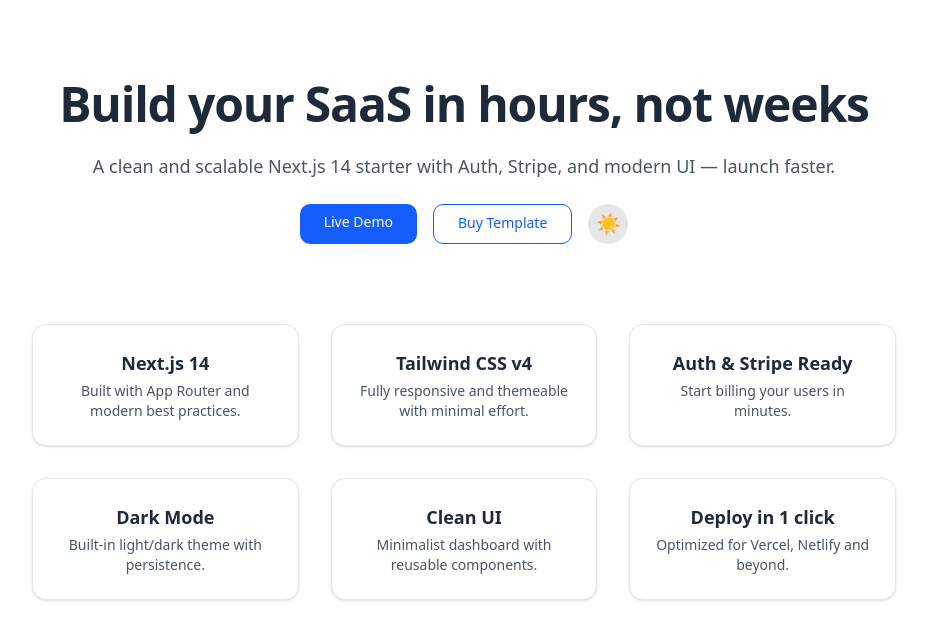
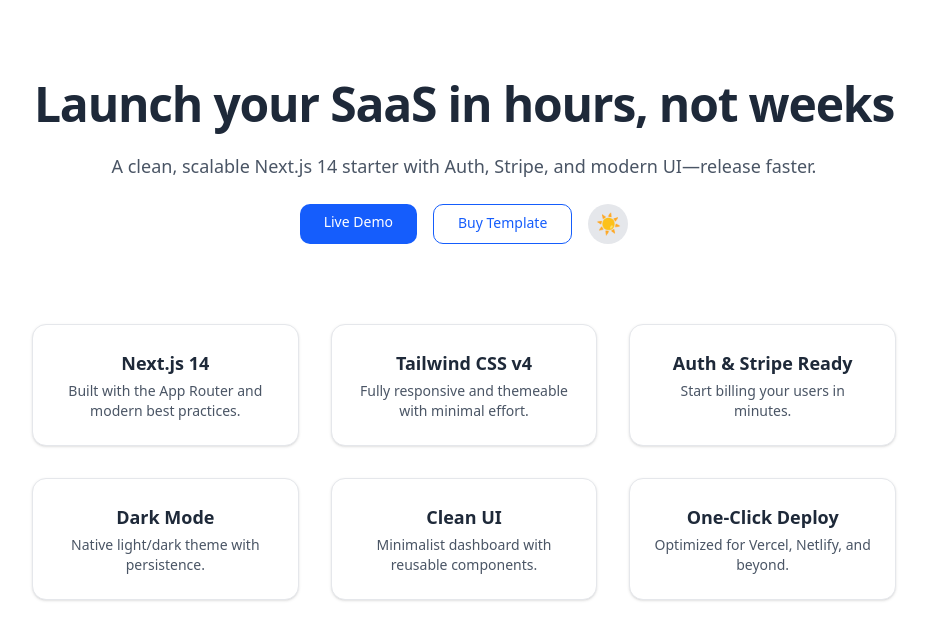
Before and after one commit to blemia51/nextjs-saas-starter, a Next.js app: page / in a window 1280 px wide. Shown: the top 640 px of the page, without its empty margins (176-1103 px from the left). Built offline with nearby package versions, Linux system fonts and the light colour scheme.

Commit message:
update pages

```diff
--- a/src/app/page.tsx
+++ b/src/app/page.tsx
@@ -7,24 +7,31 @@
     <main className="min-h-screen px-6 py-20 bg-white dark:bg-gray-900 text-gray-800 dark:text-gray-100 transition-colors">
       <div className="max-w-4xl mx-auto text-center space-y-6">
         <h1 className="text-4xl sm:text-5xl font-bold tracking-tight">
-          Build your SaaS in hours, not weeks
+          Launch your SaaS in hours, not weeks
         </h1>
         <p className="text-lg text-gray-600 dark:text-gray-400">
-          A clean and scalable Next.js 14 starter with Auth, Stripe, and modern UI — launch faster.
+          A clean, scalable Next.js 14 starter with Auth, Stripe, and modern UI—release faster.
         </p>
         <div className="flex justify-center gap-4 flex-wrap">
-          <a href="/dashboard" className="bg-blue-600 hover:bg-blue-700 text-white px-6 py-2 rounded-lg text-sm font-medium">
+          <a
+            href="/dashboard"
+            className="bg-blue-600 hover:bg-blue-700 text-white px-6 py-2 rounded-lg text-sm font-medium"
+          >
             Live Demo
           </a>
-          <a href="#" className="border border-blue-600 text-blue-600 dark:text-blue-400 dark:border-blue-400 px-6 py-2 rounded-lg text-sm font-medium hover:bg-blue-50 dark:hover:bg-gray-800">
+          <a
+            href="#"
+            className="border border-blue-600 text-blue-600 dark:text-blue-400 dark:border-blue-400 px-6 py-2 rounded-lg text-sm font-medium hover:bg-blue-50 dark:hover:bg-gray-800"
+          >
             Buy Template
           </a>
           <ThemeToggle />
         </div>
+
         <section className="mt-20 max-w-5xl mx-auto grid grid-cols-1 sm:grid-cols-2 lg:grid-cols-3 gap-8 px-4">
           <Feature
             title="Next.js 14"
-            desc="Built with App Router and modern best practices."
+            desc="Built with the App Router and modern best practices."
           />
           <Feature
             title="Tailwind CSS v4"
@@ -36,15 +43,15 @@
           />
           <Feature
             title="Dark Mode"
-            desc="Built-in light/dark theme with persistence."
+            desc="Native light/dark theme with persistence."
           />
           <Feature
             title="Clean UI"
             desc="Minimalist dashboard with reusable components."
           />
           <Feature
-            title="Deploy in 1 click"
-            desc="Optimized for Vercel, Netlify and beyond."
+            title="One-Click Deploy"
+            desc="Optimized for Vercel, Netlify, and beyond."
           />
         </section>
       </div>
```
